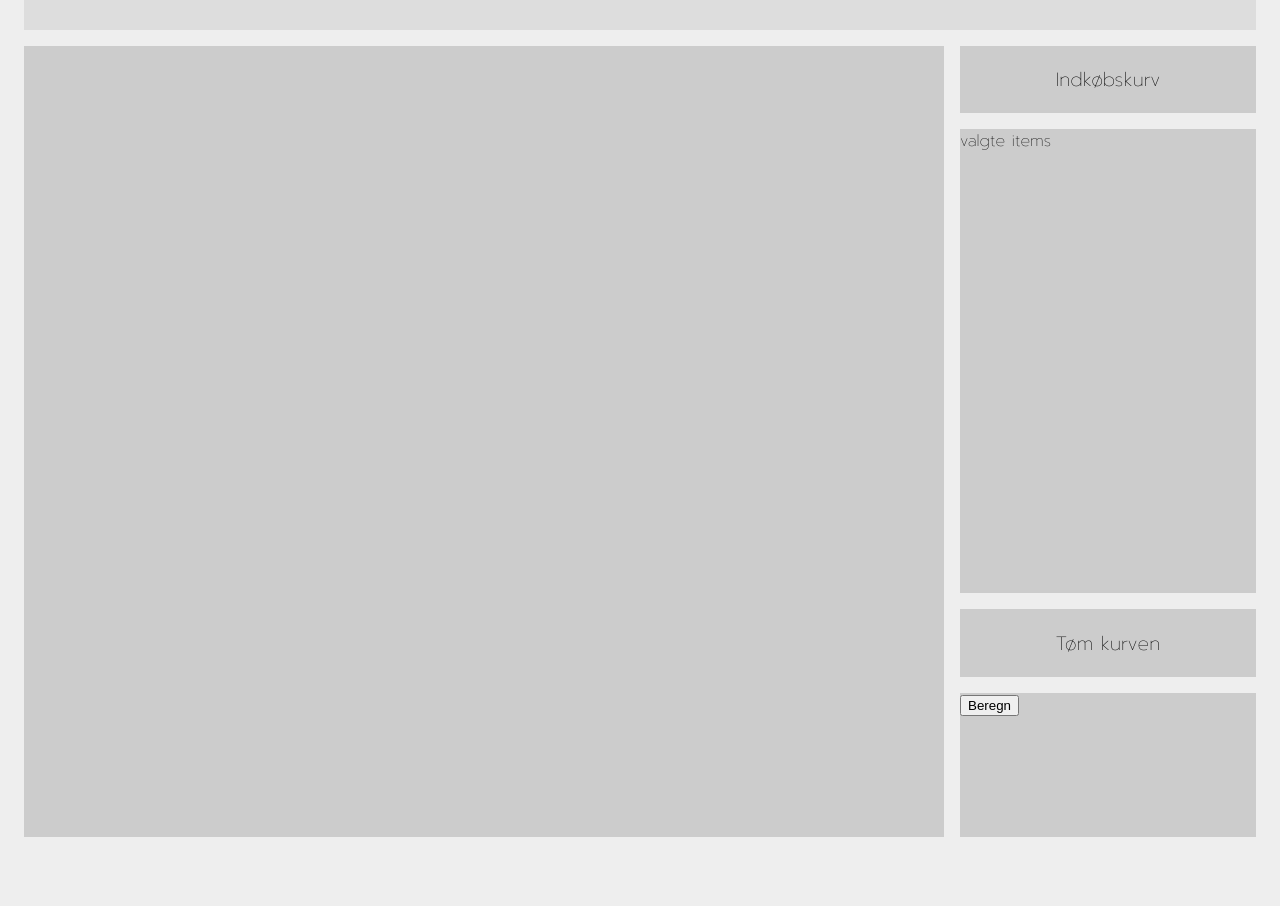
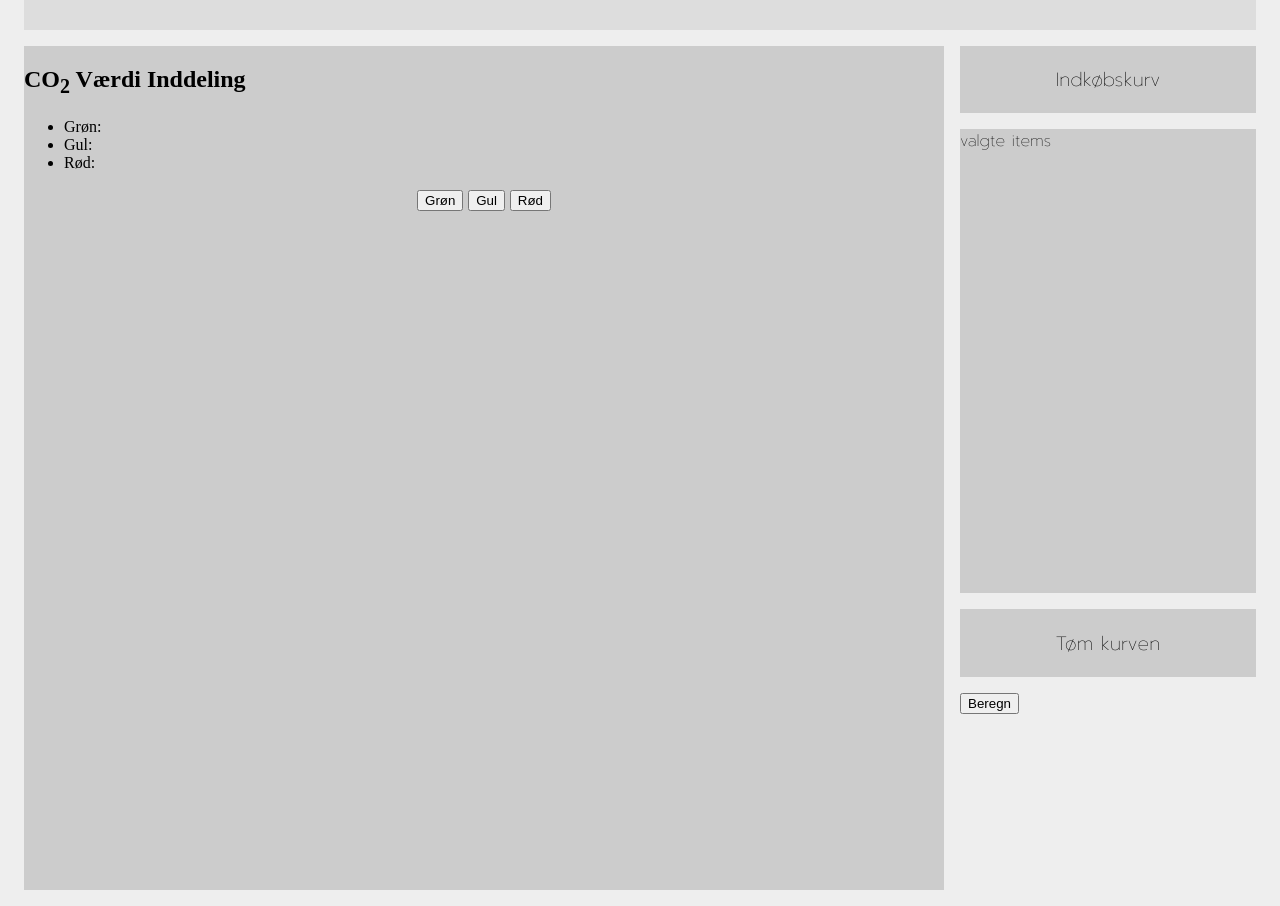
Before and after one commit to stiners/1-semester-projekt, a website: page index.html in a window 1280 px wide. Shown: the part 114-1020 px from the top of the page. Before the commit the page ends 967 px from the top, so only its background shows below. Drawn offline with nearby package versions, Linux system fonts and the light colour scheme; no server answers; a web font is replaced by a local one.

Commit message:
Add files via upload

```diff
--- a/index.html
+++ b/index.html
@@ -17,14 +17,47 @@
     <title>Dokumentet12</title>
   </head>
   <body>
+
     <div class="parent">
       <div id="titleGrid">
         <h1 id="title">Hvor meget CO<sub>2</sub> udleder dit måltid i dag?</h1>
       </div>
-      <div id="circlesGrid"></div>
+
+      <!-- Beregn knap -->
+<div class="calculateButton" id="calculateGrid2">
+  <button type="button" onclick="calculateCO2()">Beregn</button>
+</div>
+
+
+<!-- Ydre cirkel, oprettes kun efter "Beregn" -knappen er klikket -->
+
+
+
+ <!-- Knapper til farveændring af den indre cirkel -->
+
+
+<!-- Knapper til farveændring af den indre cirkel -->
+
+
+      <div id="circlesGrid">
+        <div id="outerCircle" class="outerCircle" style="display: none;"></div>
+        <div class="infoBox">
+          <h2>CO<sub>2</sub> Værdi Inddeling </h2>
+          <ul>
+            <li>Grøn: <span id="greenThreshold"></span></li>
+            <li>Gul: <span id="yellowThreshold"></span></li>
+            <li>Rød: <span id="redThreshold"></span></li>
+          </ul>
+          <div id="emptyBasket">
+
+            <button id="greenButton" onclick="changeouterCircleColor('green')">Grøn</button>
+            <button id="yellowButton" onclick="changeouterCircleColor('yellow')">Gul</button>
+            <button id="redButton" onclick="changeouterCircleColor('red')">Rød</button>
+          </div>
+        </div>
+      </div>
 
       <div class="soppingBasket" id="emptyBasketGrid">tøm kurv-knap</div>
-      <div class="soppingBasket" id="calculateGrid"><button type="button">Beregn</button>beregn-knap</div>
 
       <div class="shoppingBasket" id="shopBaskTitleGrid">
         <p id="shopBaskTitle">Indkøbskurv</p>
@@ -33,11 +66,14 @@
       <div class="shoppingBasket" id="emptyBasketGrid">
         <p id="emptyBasket">Tøm kurven</p>
       </div>
-      <div class="shoppingBasket" id="calculateGrid"><button type="button">Beregn</button></div>
 
 
-      </div>
+      <div class="parent">
+
+
     </div>
+
+
     <script src="scripts.js"></script>
     <script src="https://cdn.jsdelivr.net/npm/d3@7"></script>
     <script src="cirkel_d3.js"></script>
```
